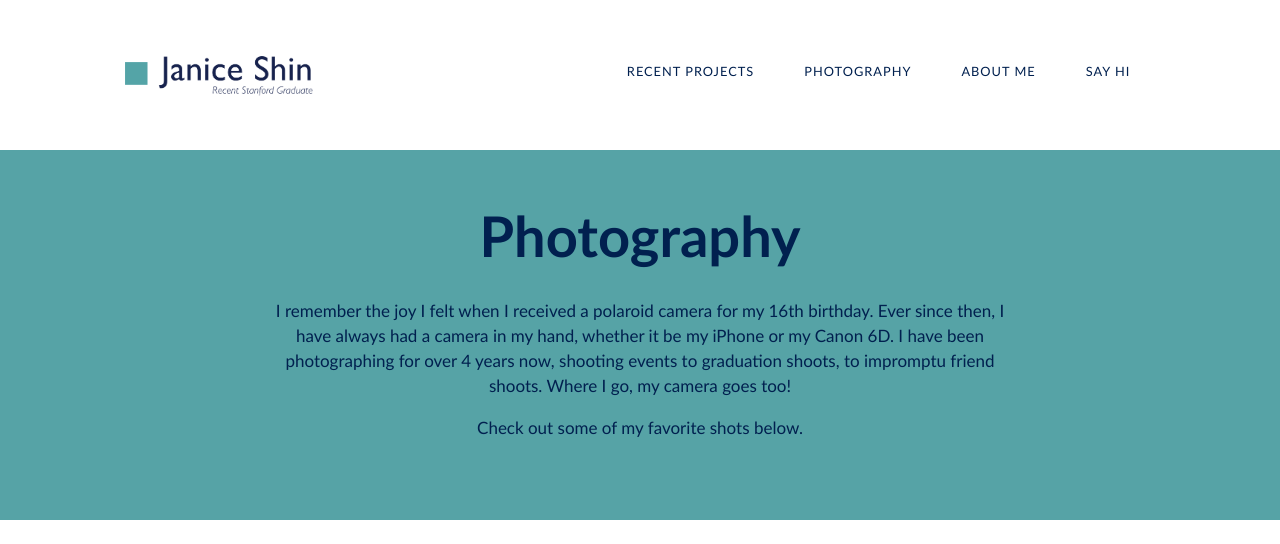
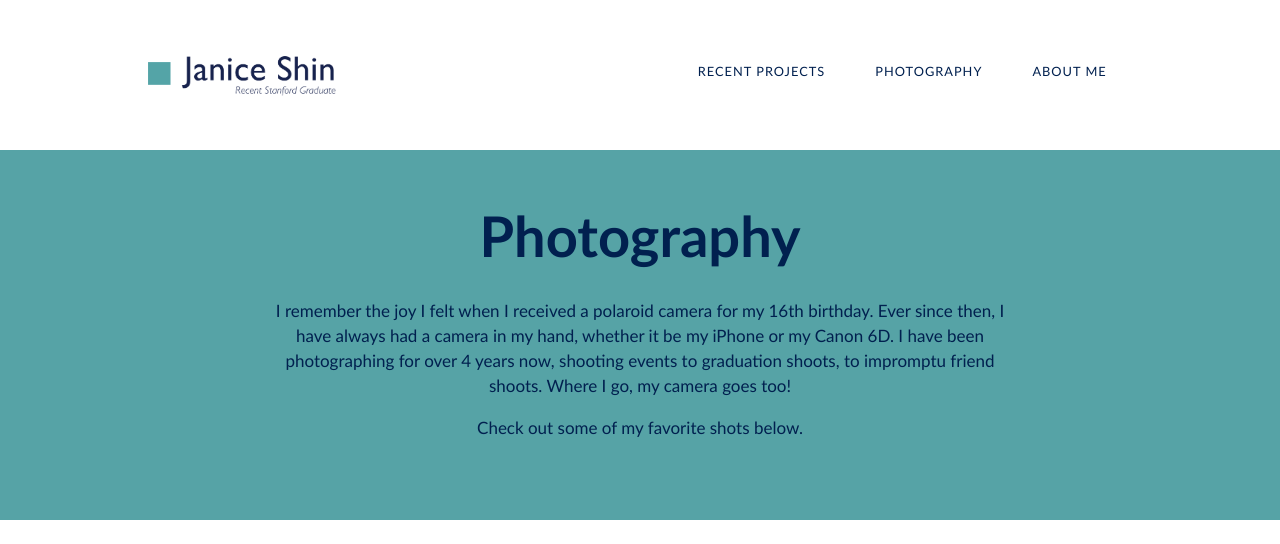
Before and after one commit to janices21/janices21.github.io, a plain HTML site: page Gallery.html in a window 1280 px wide. Shown: the top 544 px of the page. Drawn offline with Linux system fonts and the light colour scheme.

Commit message:
Update Gallery.html

```diff
--- a/Gallery.html
+++ b/Gallery.html
@@ -25,7 +25,7 @@ crossorigin="anonymous"></script>
                 <li><a href="Projects.html">Recent Projects</a></li>
                 <li><a href="Gallery.html">Photography</a></li>
                 <li><a href="About Me.html">About Me</a></li>
-                <li><a href="Contact.html">Say Hi</a></li>
+                <!---- <li><a href="Contact.html">Say Hi</a></li> ----->
             </ul>
         </nav>
     <div class="photography">
```
